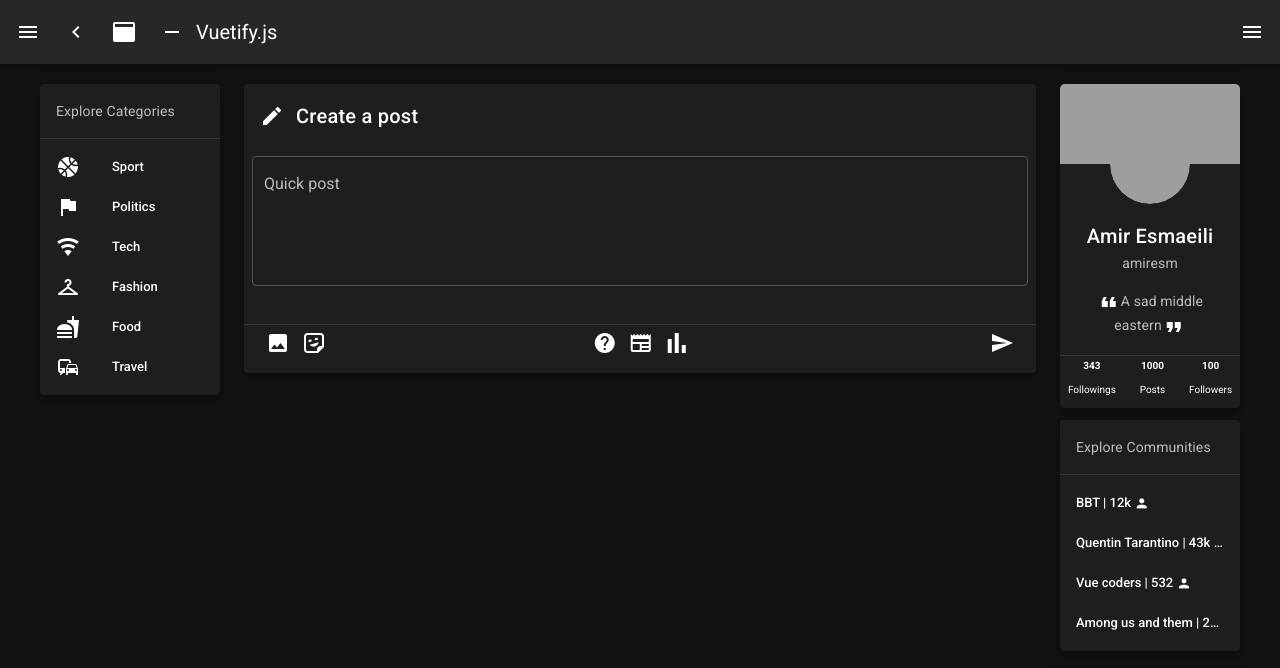
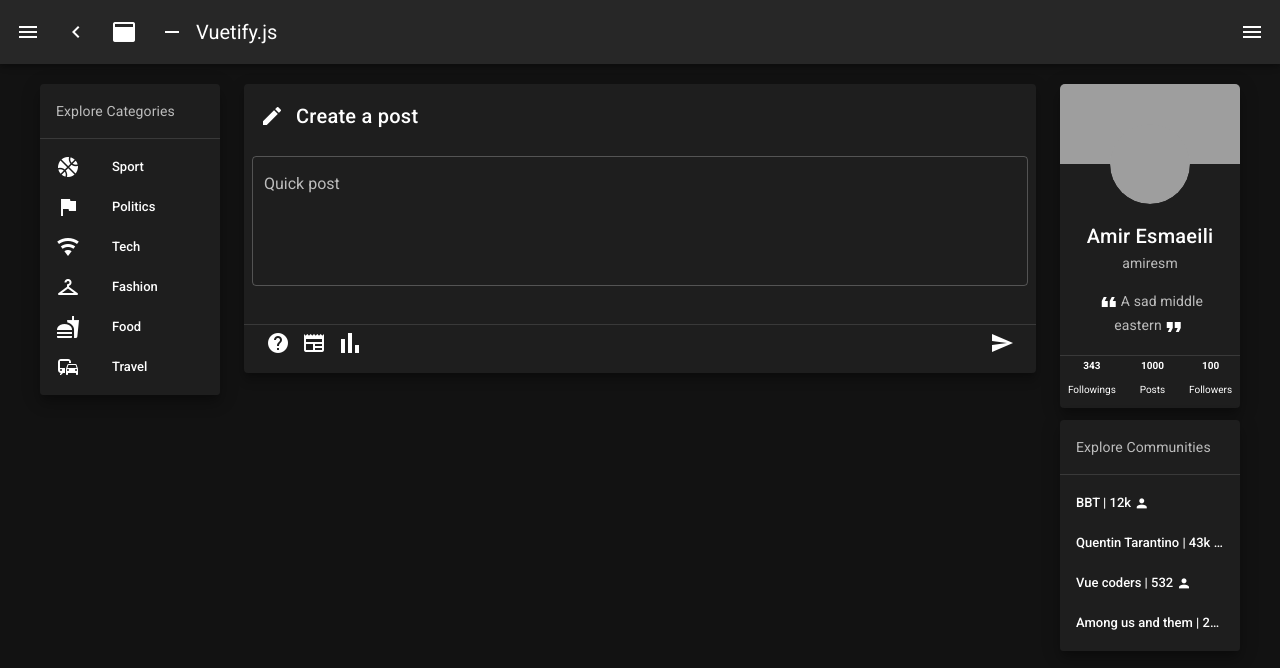
Before and after one commit to Nebula-Clan/Client, a Nuxt app: page /feed in a window 1280 px wide. Shown: the top 668 px of the page. Built offline with nearby package versions, Linux system fonts and the light colour scheme; grey boxes are pictures that could not be loaded; what vue-quill-editor would draw is missing.

Commit message:
attachment removed

```diff
--- a/components/homepage/Write.vue
+++ b/components/homepage/Write.vue
@@ -14,31 +14,7 @@
     </v-textarea>
     <v-divider></v-divider>
     <v-row class="px-4">
-      <v-col cols="5">
-        <v-tooltip bottom>
-          <template v-slot:activator="{ on, attrs }">
-            <v-btn
-              v-bind="attrs"
-              v-on="on"
-              icon>
-              <v-icon>mdi-image</v-icon>
-            </v-btn>
-          </template>
-          <span>Add image</span>
-        </v-tooltip>
-        <v-tooltip bottom>
-          <template v-slot:activator="{ on, attrs }">
-            <v-btn
-              v-bind="attrs"
-              v-on="on"
-              icon>
-              <v-icon>mdi-sticker-emoji</v-icon>
-            </v-btn>
-          </template>
-          <span>Add emoji</span>
-        </v-tooltip>
-      </v-col>
-      <v-col cols="5">
+      <v-col cols="6">
         <v-tooltip bottom>
           <template v-slot:activator="{ on, attrs }">
             <v-btn
@@ -73,7 +49,7 @@
           <span>Create a poll</span>
         </v-tooltip>
       </v-col>
-      <v-col class="text-right" cols="2">
+      <v-col class="text-right" cols="6">
         <v-tooltip bottom>
           <template v-slot:activator="{ on, attrs }">
             <v-btn
```
